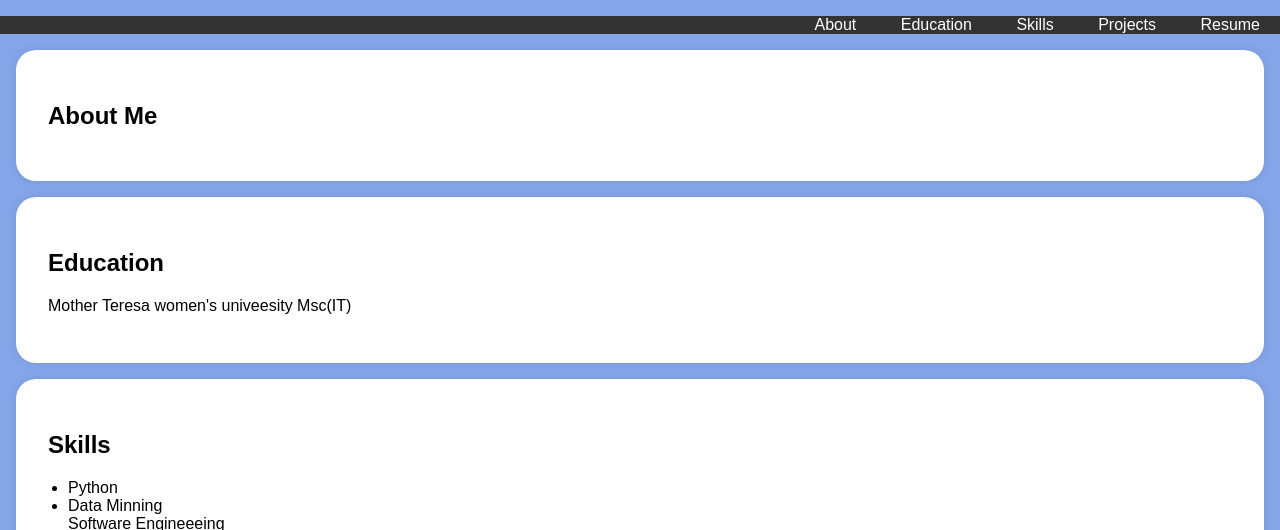
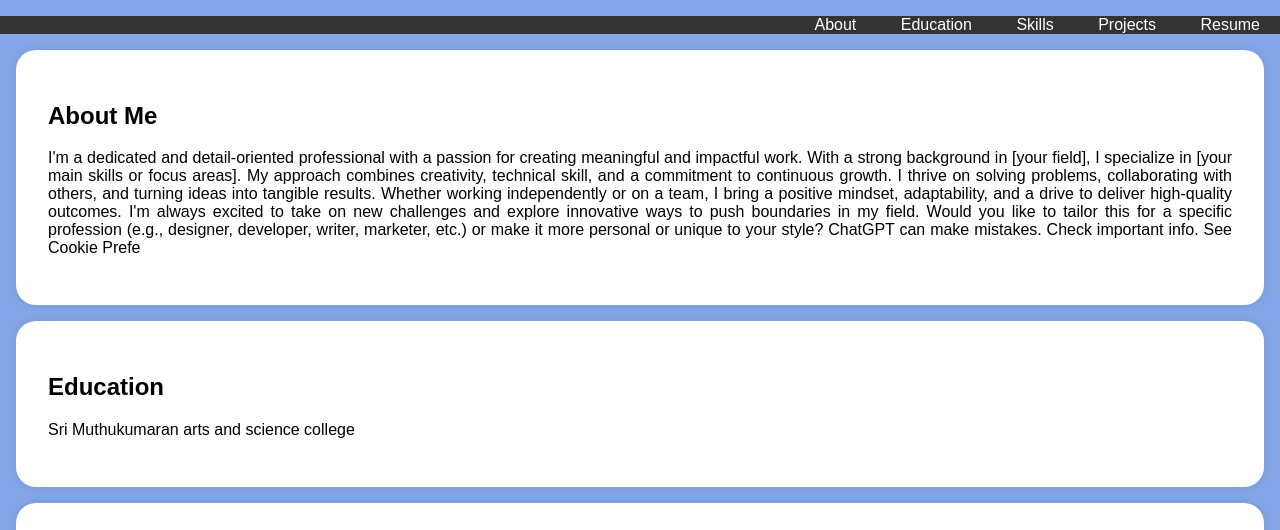
Before and after one commit to Gubenderan/Portfolio-, a plain HTML site: page index.html in a window 1280 px wide. Shown: the part 197-727 px from the top of the page. Drawn offline with Linux system fonts and the light colour scheme.

Commit message:
Update index.html

```diff
--- a/index.html
+++ b/index.html
@@ -115,14 +115,21 @@
     <section id="about">
         <div class="section-content">
             <h2>About Me</h2>
-            <p></p>
+            <p>I'm a dedicated and detail-oriented professional with a passion for creating meaningful and impactful work. With a strong background in [your field], I specialize in [your main skills or focus areas]. My approach combines creativity, technical skill, and a commitment to continuous growth. I thrive on solving problems, collaborating with others, and turning ideas into tangible results.
+
+Whether working independently or on a team, I bring a positive mindset, adaptability, and a drive to deliver high-quality outcomes. I'm always excited to take on new challenges and explore innovative ways to push boundaries in my field.
+
+Would you like to tailor this for a specific profession (e.g., designer, developer, writer, marketer, etc.) or make it more personal or unique to your style?
+
+ChatGPT can make mistakes. Check important info. See Cookie Prefe
+            </p>
         </div>
     </section>
 
     <section id="education">
         <div class="section-content">
             <h2>Education</h2>
-            <p>Mother Teresa women's univeesity Msc(IT)</p>
+            <p>Sri Muthukumaran arts and science college </p>
 
 
         </div>
```
